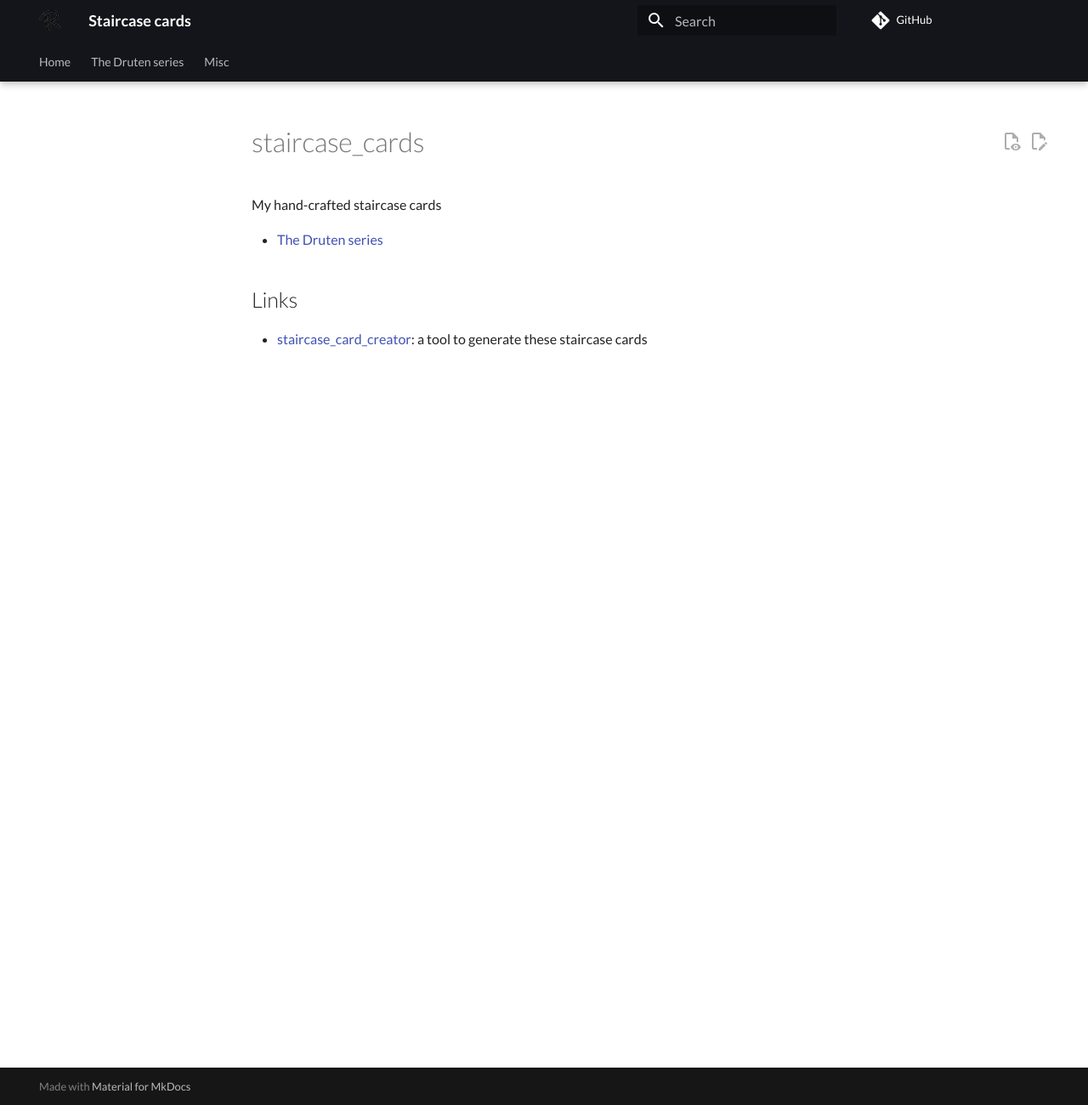
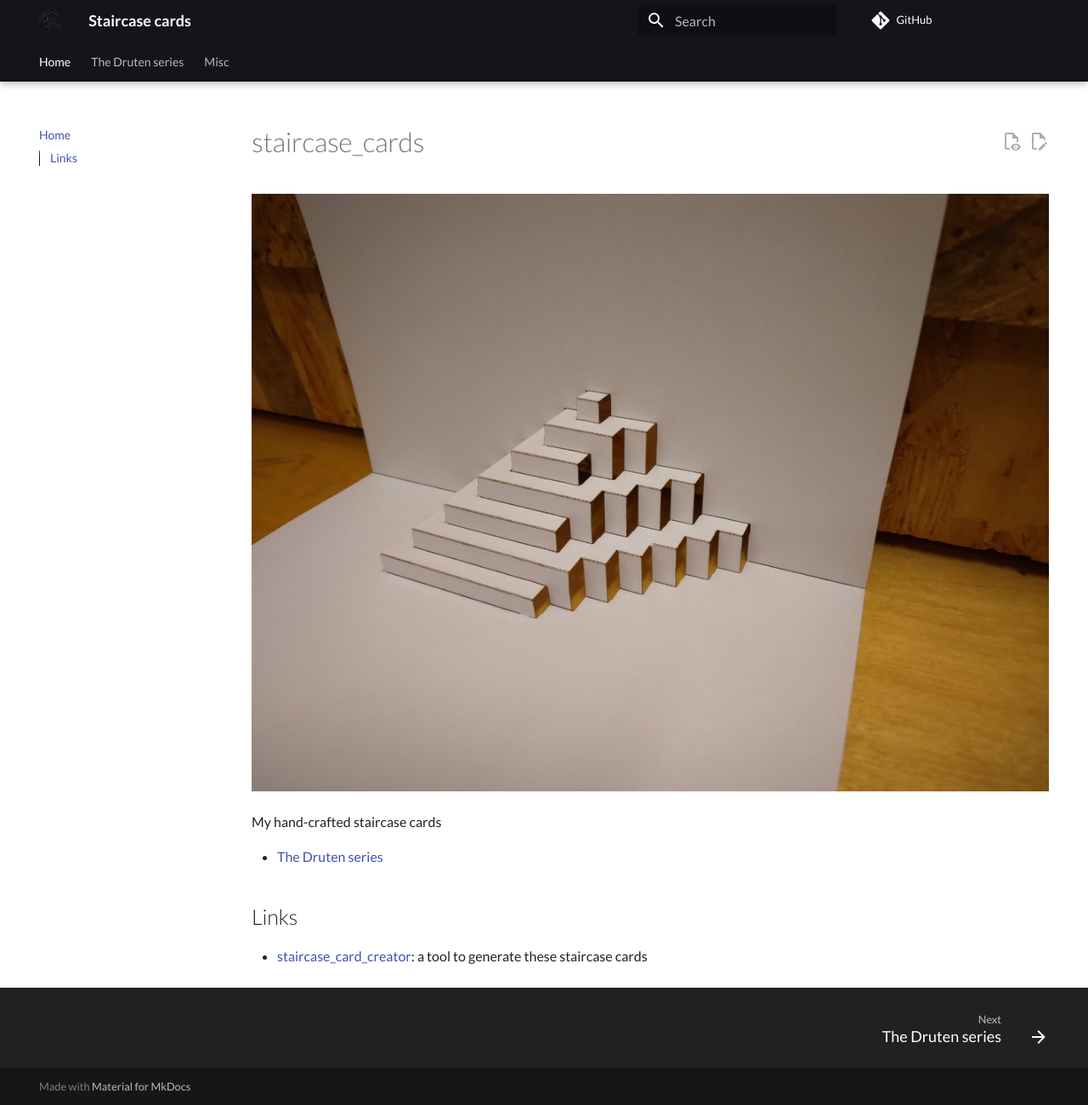
Before and after one commit to richelbilderbeek/staircase_cards, an MkDocs documentation site: the page built from docs/index.md, in a window 1280 px wide and 1300 px high. Shown: the whole window at 85% size. Built offline with MkDocs 1.6.1 and Material for MkDocs 9.7.7, drawn with Linux system fonts in a browser that asks for light colours; comment, search, counter and statistics services are not loaded.

Commit message:
Fix website

```diff
--- a/docs/README.md
+++ b/docs/index.md
@@ -1,4 +1,6 @@
 # staircase_cards
+
+![A staircase card](staircase_card.jpg)
 
 My hand-crafted staircase cards
 
```
Also changed, not shown: docs/staircase_card.jpg (added).
